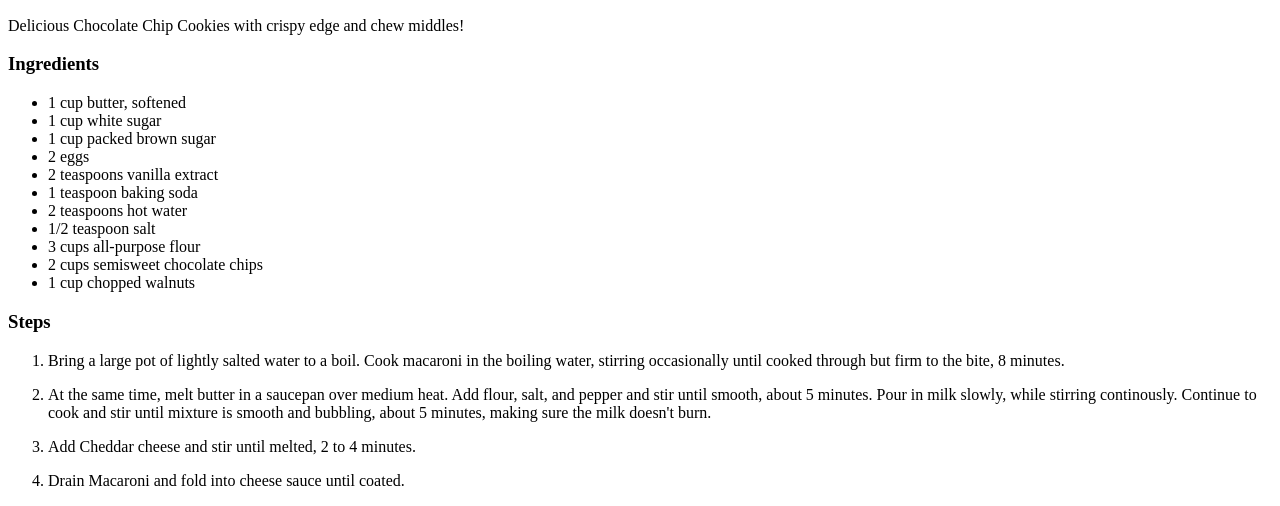
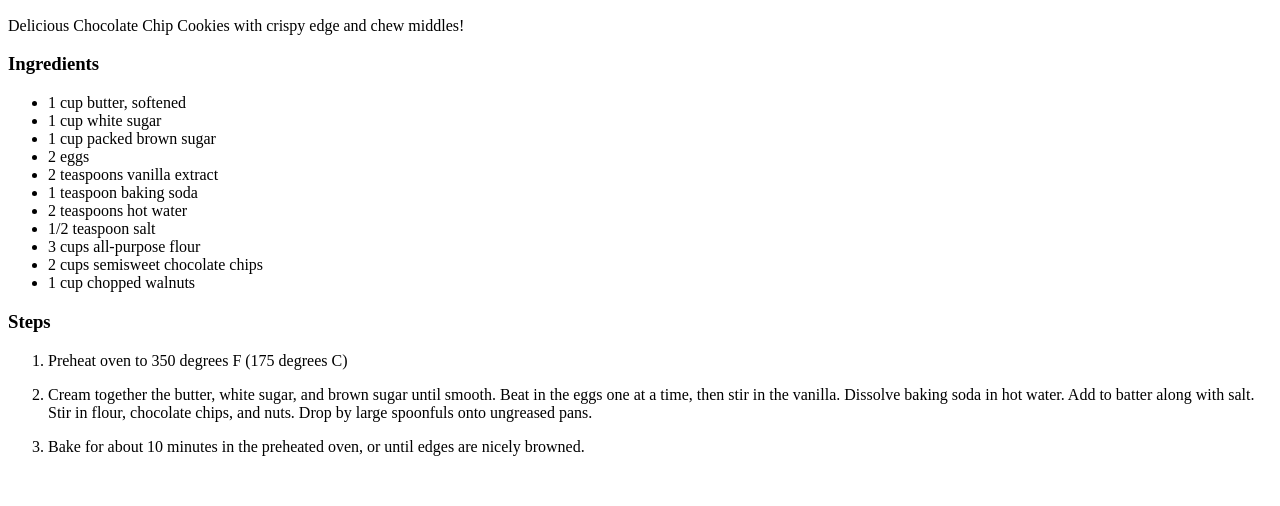
Before and after one commit to rtorre32/odin-recipes, a plain HTML site: page recipes/chocolatechipcookies.html in a window 1280 px wide. Shown: the part 358-864 px from the top of the page. After the commit the page ends 830 px from the top, so only its background shows below. Drawn offline with Linux system fonts and the light colour scheme.

Commit message:
Finished adding Directions

```diff
--- a/recipes/chocolatechipcookies.html
+++ b/recipes/chocolatechipcookies.html
@@ -28,18 +28,10 @@
 
         <h3>Steps</h3>
         <ol>
-            <li><p>Bring a large pot of lightly salted water to a boil.
-                Cook macaroni in the boiling water, stirring occasionally
-                until cooked through but firm to the bite, 8 minutes.
-            </p></li>
-            <li><p>At the same time, melt butter in a saucepan over medium
-                heat. Add flour, salt, and pepper and stir until smooth, about
-                5 minutes. Pour in milk slowly, while stirring continously. Continue
-                to cook and stir until mixture is smooth and bubbling, about 5 minutes,
-                making sure the milk doesn't burn.
-            </p></li>
-            <li><p>Add Cheddar cheese and stir until melted, 2 to 4 minutes.</p></li>
-            <li><p>Drain Macaroni and fold into cheese sauce until coated.</p></li>
+            <li><p>Preheat oven to 350 degrees F (175 degrees C)</p></li>
+            <li><p>Cream together the butter, white sugar, and brown sugar until smooth. Beat in the eggs one at a time, then stir in the vanilla. Dissolve baking soda in hot water. Add to batter along with salt. Stir in flour, chocolate chips, and nuts. Drop by large spoonfuls onto ungreased pans.</p></li>
+            <li><p>Bake for about 10 minutes in the preheated oven, or until edges are nicely browned.<p></li>
+
         </ol>
     </body>
 </html>
```
